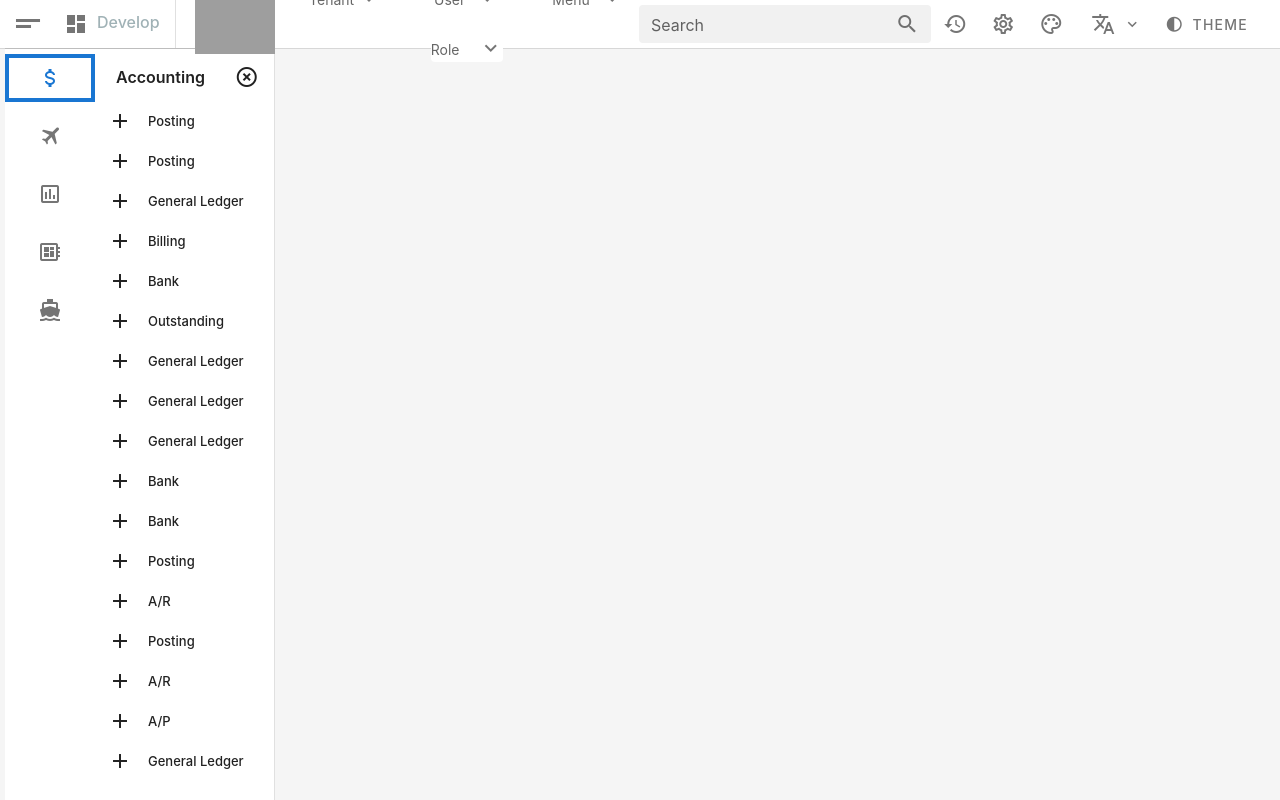
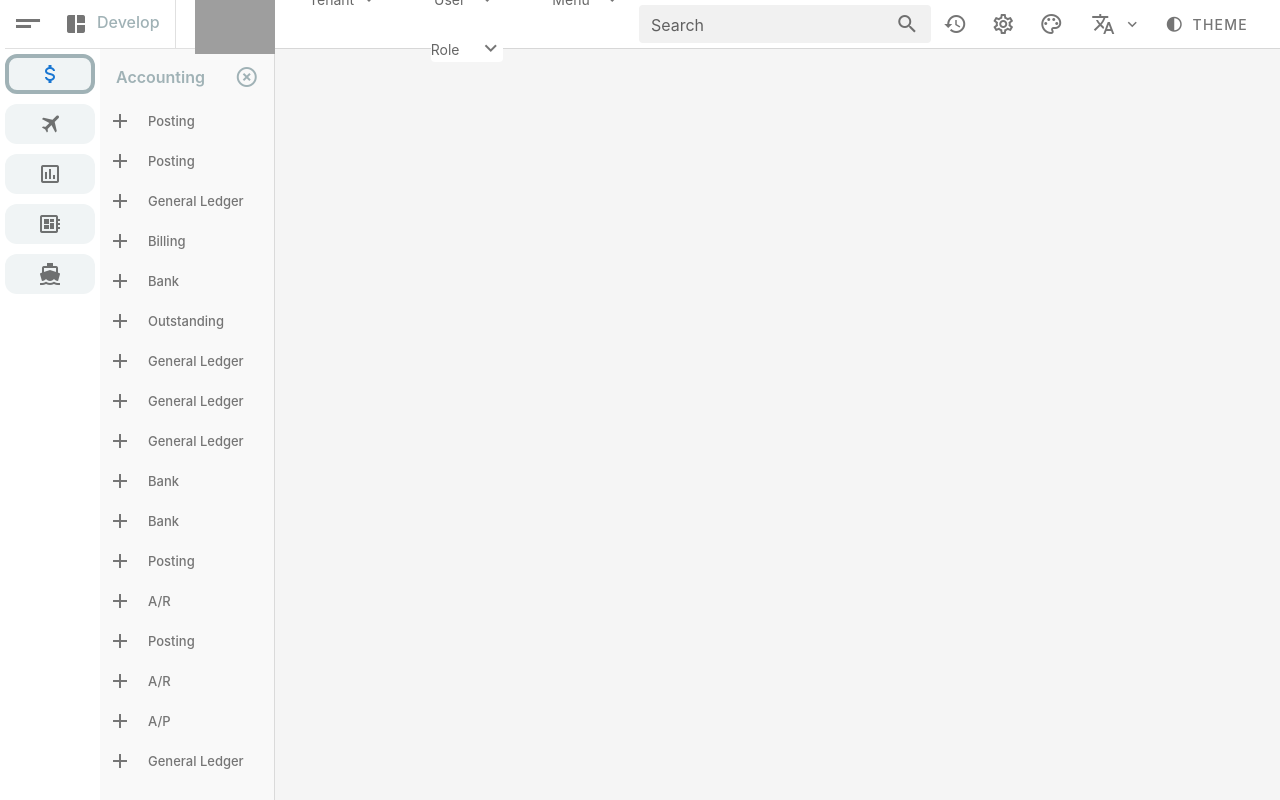
Before and after one commit to TinaW00/menu, a Vue app: page / in a window 1280 px wide. Both pictures are taken after a click on the button 28 px from the left and 24 px from the top of the page. Built offline with nearby package versions, Linux system fonts and the light colour scheme; grey boxes are pictures that could not be loaded.

Commit message:
hintcomponent version1 & revised menu for mode2

```diff
--- a/src/App.vue
+++ b/src/App.vue
@@ -3,6 +3,7 @@
 
     <v-main>
       <HelloWorld/>
+      <!-- <HintComponent/> -->
     </v-main>
 
 
@@ -11,6 +12,7 @@
 
 <script>
 import HelloWorld from './components/HelloWorld';
+// import HintCompnent from './components/HintComponent';
 
 
 export default {
@@ -18,6 +20,7 @@ export default {
 
   components: {
     HelloWorld,
+    // HintComponent,
   },
 
   data: () => ({
--- a/src/components/HelloWorld.vue
+++ b/src/components/HelloWorld.vue
@@ -1,17 +1,12 @@
 
 <template>
-
-
 <div>
-
-
-
  <v-toolbar flat dense style="z-index: 99;">                     <!-- Tool bar  -->
         <v-btn icon  class="menu-btn" @click.stop="drawer = !drawer, MenuTabIndex = 1" :ripple="false" v-ripple="false"><v-icon  large>mdi-text-short</v-icon></v-btn>          <!-- Home button  -->
 
         <v-col cols="auto">
           <div id="select">
-            <v-select class="selectinput" :items="dashboard" v-model="develop" item-text="text" flat hide-details prepend-icon="mdi-view-dashboard" append-icon="" color="#A0B2B6" dense :menu-props="{ bottom: true, offsetY: true, maxHeight: 'auto' }">
+            <v-select class="selectinput" :items="dashboard" v-model="develop" item-text="text" flat hide-details prepend-icon="mdi-collage" append-icon="" color="#A0B2B6" dense :menu-props="{ bottom: true, offsetY: true, maxHeight: 'auto' }">
             </v-select>
           </div>
         </v-col>
@@ -148,7 +143,7 @@
 
     <v-navigation-drawer absolute style="width:min-content;" v-model="drawer" :mini-variant.sync="mini" class="nav-drawer">
 
-        <v-list-item style="">
+        <v-list-item>
            <v-icon></v-icon>
             <v-list-item-content >
               <v-list-item-title></v-list-item-title>
@@ -169,7 +164,7 @@
               <v-list-item>
                 <header class="menu-tab-item-header">
                   {{ item.module }}
-                  <v-icon right @click.stop="mini = !mini" @click="deselect, drawer = !drawer" class="menu-tab-item-header-close">mdi-close-circle-outline</v-icon>
+                  <v-icon @click.stop="mini = !mini" @click="deselect, drawer = !drawer" class="menu-tab-item-header-close">mdi-close-circle-outline</v-icon>
                 </header>
               </v-list-item>
               <div id="menu-tab-item-scrollbar">
@@ -381,7 +376,29 @@ import pmenu from "./menu.json";
 </script>
 
 <style>
-
+:root{
+  --Menu-bg : #fff;
+  --Menu-Tabs-border: 4px solid;
+  --Menu-Tabs-border-color : #A0B2B6;
+  --Menu-Tab-width-height : 40px;
+  --Menu-Tab-border-radius : 12px;
+  --Menu-Tab-bg : #F0F4F5;
+  --Menu-Tab-color : #555353;
+  --Menu-Tab-font-size: 30px;
+  --Menu-Tab-Act-color: #555353;
+  --Menu-Tab-Act-font-size :28px;
+  --Menu-ListItem-bg : #f9f9f9;
+  --Menu-ListItem-Title-color : #A0B2B6;
+  --Menu-ListItem-GroupHeader-color : #757575;
+  --Menu-ListItem-GroupHeader-HoverAct-color : #A0B2B6;
+  --Menu-ListItem-GroupContent-icon-color : #A0B2B6;
+  --Menu-ListItem-GroupContent-color : #888;
+  --Menu-ListItem-ScrollBar-width-height : 0.4em;
+  --Menu-ListItem-ScrollBar-border-radius : 50px;
+  --Menu-ListItem-ScrollBar-color : #ccc;
+  --Menu-ListItem-ScrollBar-bg : #eee;
+  --Menu-Dashboard-Selected-color : #A0B2B6;
+}
 *{
   font-family: 'inter';
 }
@@ -402,27 +419,27 @@ import pmenu from "./menu.json";
 	max-width:100%;
 }
 .menu-act-tabs{
-  border: 4px solid;
-  border-color: var(--Menu-tabs-border-color);
+  border: var(--Menu-Tabs-border);
+  border-color: var(--Menu-Tabs-border-color);
   z-index:10;
   transition: .18s;
 }
 .menu-tab{
-	min-width: var(--Menu-tab-width-height);
-	max-width: var(--Menu-tab-width-height);
-  max-height: var(--Menu-tab-width-height);
+	min-width: var(--Menu-Tab-width-height);
+	max-width: var(--Menu-Tab-width-height);
+  max-height: var(--Menu-Tab-width-height);
 	padding: 0px 0px;
-  border-radius: var(--Menu-tab-border-radius);
-  background: var(--Menu-tab-bg);
+  border-radius: var(--Menu-Tab-border-radius);
+  background: var(--Menu-Tab-bg);
   margin: 5px 0;
 }
 .menu-tab > .v-icon{
-  font-size:30px;
-  color:var(--Menu-tab-color);
+  font-size: var(--Menu-Tab-font-size);
+  color: var(--Menu-Tab-color);
 }
 .menu-act-tabs > .v-icon{
-  font-size:28px;
-  color:var(--Menu-tab-act-color);
+  font-size: var(--Menu-Tab-Act-font-size);
+  color: var(--Menu-Tab-Act-color);
 }
 
 .menu-tab:before{
@@ -458,7 +475,7 @@ import pmenu from "./menu.json";
 
 
 .menu-tab-item{
-  background: var(--Menu-Tab-ListItem-bg);
+  background: var(--Menu-ListItem-bg);
   padding: 0px;
   min-height: calc( 100vh - 49px );
   width: -webkit-fill-available;
--- /dev/null
+++ b/src/components/HintComponent.vue
@@ -0,0 +1,239 @@
+<template>
+    <div>
+      <div class="tooltip">Hover over me
+        <span class="tooltipcontent">
+          <div class="tabbar">
+              <v-tabs v-model="tabs" active-class="tabactive" hide-slider>
+                <v-tab v-for="item in hinttabs" :key="item" class="tab">
+                  {{ item }}
+                </v-tab>
+              </v-tabs>
+
+
+            <v-tabs-items v-model="tabs" style="padding:8px">
+              <v-tab-item >
+                  <div id="view"  class="tabcontent" style="text-align:left;padding-left:12px">
+                    <img>
+                    <p>Background of the System Background of the System</p>
+                  </div>
+              </v-tab-item>
+
+              <v-tab-item>
+                <div id="edit" class="tabcontent" >
+                  <textarea rows="3"></textarea>
+                  <button type="submit" value="submit">SUBMIT</button>
+                </div>
+              </v-tab-item>
+
+              <v-tab-item>
+                <div id="html" class="tabcontent">
+                  <textarea rows="3"></textarea>
+                  <button type="submit" value="submit">SAVE</button>
+                </div>
+              </v-tab-item>
+
+              <v-tab-item>
+                <div id="config" class="tabcontent">
+                  <table>
+                    <tr>
+                      <td colspan="2">
+                        <span id="hint-file">
+                          <v-file-input label="File input" solo flat dense hide-details class="file"></v-file-input>
+                          <!-- <input type="text" id="filename" name="filename" class="filename">
+                          <input type="button" class="filebutton" value="選取檔案 ">
+                          <input type="file" id="file" name="file" class="file" onchange="document.getElementById('filename').value = this.value"> -->
+                        </span>
+                      </td>
+                    </tr>
+                    <tr>
+                      <td>Position</td>
+                      <td><input type="text" id="position" name="position"></td>
+                    </tr>
+                    <tr>
+                      <td>Width</td>
+                      <td><input type="text" id="widht" name="width"></td>
+                    </tr>
+                    <tr>
+                      <td>Height</td>
+                      <td><input type="text" id="height" name="height"></td>
+                    </tr>
+                    <tr>
+                      <td>Background</td>
+                      <td><input type="text" id="background" name="background"></td>
+                    </tr>
+                    <tr>
+                      <td colspan="2"><button type="submit" value="submit">SUBMIT</button></td>
+                    </tr>
+                    </table>
+                </div>
+              </v-tab-item>
+            </v-tabs-items>
+
+            </div>
+        </span>
+      </div>
+
+  </div>
+</template>
+
+
+<script>
+  export default {
+    data: () => ({
+      hinttabs:['VIEW','EDIT','HTML','CONFIG'],
+      tabs: null,
+    }),
+    methods:{
+      openhint() {
+
+      }
+    }
+  }
+</script>
+
+<style>
+
+  *{
+    font-family: 'inter';
+  }
+  .tooltip {
+    position: relative;
+    display: inline-block;
+  }
+
+  .tooltip .tooltipcontent {
+    visibility: visible;
+    width: 280px;
+    height: auto;
+    background: #D6E2E6;
+    color: #000;
+    text-align: center;
+    border-radius: 6px;
+    position: absolute;
+    z-index: 1;
+  }
+
+  .tooltip:hover .tooltipcontent {
+    visibility: visible;
+  }
+
+  .tooltip .tooltipcontent::before {
+    content: " ";
+    position: absolute;
+    top: 50%;
+    left: 0%;
+    margin-left: -16px;
+    border-width: 8px;
+    border-style: solid;
+    border-color:  transparent #D6E2E6 transparent transparent;
+  }
+  .tooltip .tooltipcontent::after {
+    content: " ";
+    position: absolute;
+    top: 50%;
+    right: 0%;
+    margin-right: -16px;
+    border-width: 8px;
+    border-style: solid;
+    border-color:  transparent transparent transparent #D6E2E6;
+  }
+  .tabbar{
+    width: 100%;
+    overflow: hidden;
+    color: #fff!important;
+    /* display: flex; */
+    justify-content: space-between;
+    border-radius: 6px 6px 0 0;
+  }
+  .tabbar .v-slide-group__content{
+    width: 100%!important;
+  }
+  .v-tab{
+    min-width: calc(100% / 4)!important;
+    padding: 8px 0px!important;
+  }
+  .tab{
+    padding: 8px;
+    width: calc(100% / 4)!important;
+    border: none;
+    /* display: block; */
+    outline: 0;
+    border: 1px solid #eee;
+    border-top: 0px;
+    font-size: 12px!important;
+    background: #C6D3D7!important;
+    color: #A0B2B6!important;
+  }
+
+  .tabactive{
+    background: #D6E2E6!important;
+    color: #000!important;
+    border-bottom: 0px!important;
+  }
+  /* #hint-file .filename{
+    width: 70%;
+    border-radius: 4px;
+    background: #fff;
+    border: 0px;
+    outline: none;
+    padding: 4px;
+    font-size: 12px;
+    color:#666666;
+  }
+  #hint-file .filebutton{
+    width: 25%;
+    border-radius: 4px;
+    background: #fff;
+    border: 0px;
+    outline: none;
+    padding: 4px;
+    font-size: 12px;
+  }
+  #hint-file .file{
+    filter:alpha(opacity:0);
+    opacity:0;
+    position:absolute;
+    left: 2.5%;
+  } */
+  #hint-file .file{
+    margin-bottom: 5px;
+    padding: 4px!important;
+  }
+  #hint-file .file button{
+    background: transparent;
+  }
+  table input{
+    width: 90%;
+    border-radius: 4px;
+    background: #fff;
+    border: 0px;
+    outline: none;
+    padding: 2px 4px;
+    font-size: 14px;
+  }
+  table td{
+    width: 50%;
+    font-size: 14px;
+  }
+  .tabcontent{
+    color:#000;
+  }
+  .tabcontent button{
+    color:#000;
+    border-radius: 4px;
+    background: #fff;
+    border: 0px;
+    font-size: 12px;
+    width: 100%;
+    padding: 4px;
+    margin-top: 5px;
+  }
+  .tabcontent textarea{
+    width: 95%;
+    outline: none;
+    border: 0px;
+    border-radius: 4px;
+    background: #fff;
+  }
+
+</style>
```
